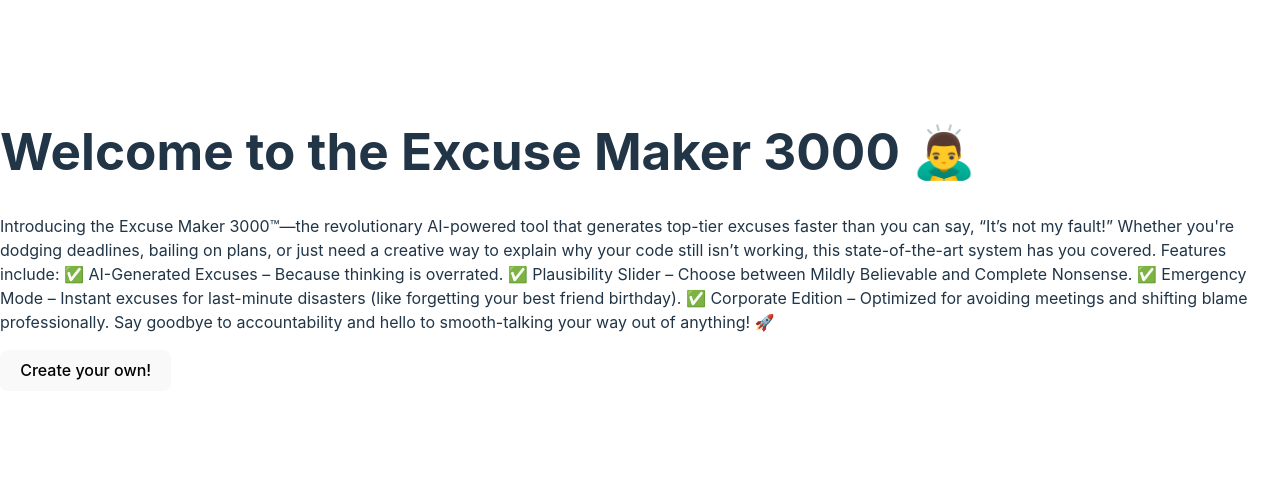
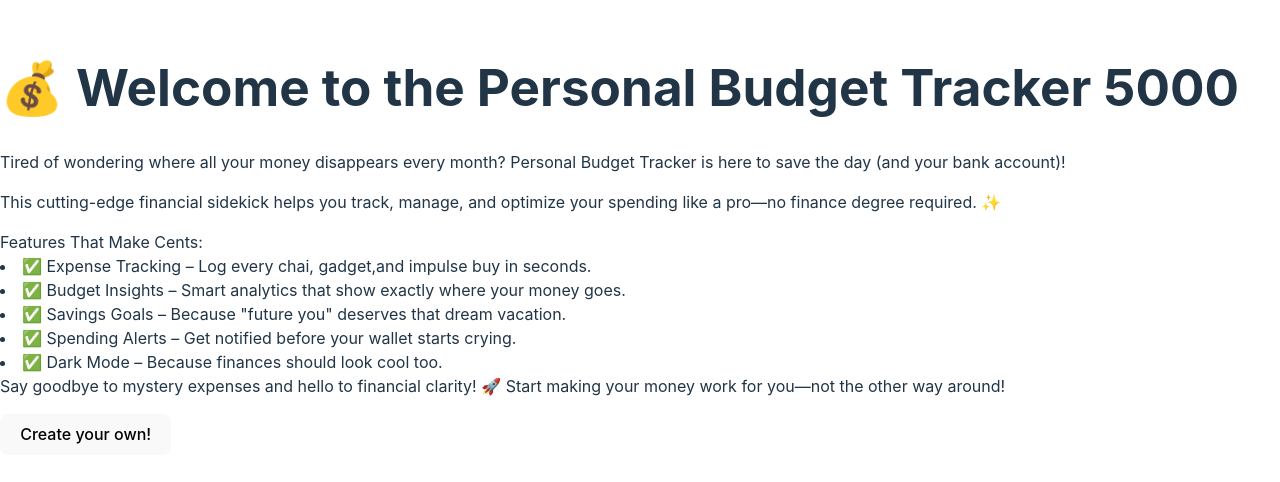
Before and after one commit to kalviumcommunity/S63_PersonalBudgetTracker, a React (Vite) app in the folder frontend/: page / in a window 1280 px wide. Shown: the part 160-642 px from the top of the page. Built offline with nearby package versions, Linux system fonts and the light colour scheme.

Commit message:
Update code

```diff
--- a/frontend/src/pages/landingPage.jsx
+++ b/frontend/src/pages/landingPage.jsx
@@ -3,16 +3,37 @@ import React from "react";
 const landingPage = () => {
   return (
     <div className="landing-container">
-      <h1>Welcome to the Excuse Maker 3000 🙇‍♂</h1>
-      <p>Introducing the Excuse Maker 3000™—the revolutionary AI-powered tool that generates top-tier excuses faster than you can say, “It’s not my fault!” Whether you're dodging deadlines, bailing on plans, or just need a creative way to explain why your code still isn’t working, this state-of-the-art system has you covered.
-
-Features include:
-✅ AI-Generated Excuses – Because thinking is overrated.
-✅ Plausibility Slider – Choose between Mildly Believable and Complete Nonsense.
-✅ Emergency Mode – Instant excuses for last-minute disasters (like forgetting your best friend birthday).
-✅ Corporate Edition – Optimized for avoiding meetings and shifting blame professionally.
-
-Say goodbye to accountability and hello to smooth-talking your way out of anything! 🚀</p>
+      <h1>💰 Welcome to the Personal Budget Tracker 5000</h1>
+      <p>
+        Tired of wondering where all your money disappears every month? Personal
+        Budget Tracker is here to save the day (and your bank account)!
+      </p>
+      <p>
+        This cutting-edge financial sidekick helps you track, manage, and
+        optimize your spending like a pro—no finance degree required. ✨
+      </p>
+      <p>
+        Features That Make Cents:
+        <li>
+          ✅ Expense Tracking – Log every chai, gadget,and impulse buy in
+          seconds.
+        </li>
+        <li>
+          ✅ Budget Insights – Smart analytics that show exactly where your
+          money goes.
+        </li>
+        <li>
+          {" "}
+          ✅ Savings Goals – Because "future you" deserves that dream vacation.
+        </li>
+        <li>
+          {" "}
+          ✅ Spending Alerts – Get notified before your wallet starts crying.
+        </li>
+        <li> ✅ Dark Mode – Because finances should look cool too.</li>
+        Say goodbye to mystery expenses and hello to financial clarity! 🚀 Start
+        making your money work for you—not the other way around!
+      </p>
       <button>Create your own!</button>
     </div>
   );
```
